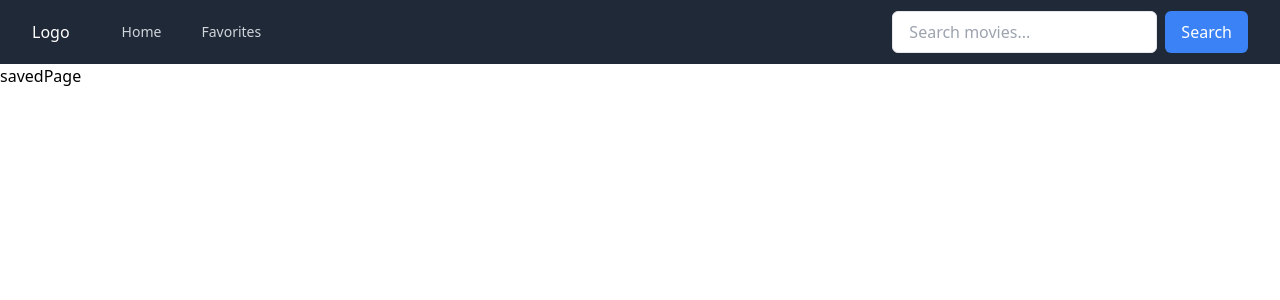
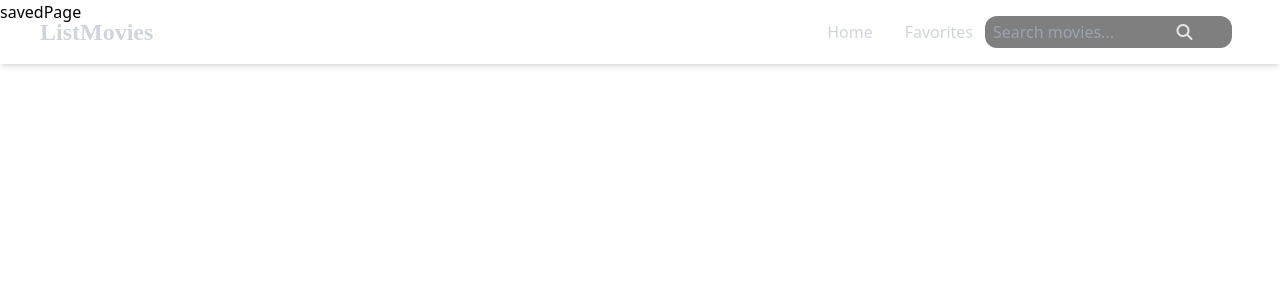
Before and after one commit to Hacktiv8-Project4/movies-project, a React (Create React App) app: page /saved in a window 1280 px wide. Shown: the top 300 px of the page. Built offline with nearby package versions, Linux system fonts and the light colour scheme; the HTML template or start-up script is replaced by a standard one.

Commit message:
update style responsive header

```diff
--- a/src/App.css
+++ b/src/App.css
@@ -1,38 +1,3 @@
 .App {
-  text-align: center;
+  background-color: black;
 }
-
-.App-logo {
-  height: 40vmin;
-  pointer-events: none;
-}
-
-@media (prefers-reduced-motion: no-preference) {
-  .App-logo {
-    animation: App-logo-spin infinite 20s linear;
-  }
-}
-
-.App-header {
-  background-color: #282c34;
-  min-height: 100vh;
-  display: flex;
-  flex-direction: column;
-  align-items: center;
-  justify-content: center;
-  font-size: calc(10px + 2vmin);
-  color: white;
-}
-
-.App-link {
-  color: #61dafb;
-}
-
-@keyframes App-logo-spin {
-  from {
-    transform: rotate(0deg);
-  }
-  to {
-    transform: rotate(360deg);
-  }
-}
--- a/src/components/HeaderComponent.jsx
+++ b/src/components/HeaderComponent.jsx
@@ -1,63 +1,79 @@
 import React, { useState } from "react";
 import { useDispatch } from "react-redux";
+import { Link } from "react-router-dom";
 import { fetchSearchMovies } from "../redux/slices/moviesSlice";
 
 function HeaderComponent() {
   const dispatch = useDispatch();
   const [searchTerm, setSearchTerm] = useState("");
+  let [open, setOpen] = useState(false);
 
   const handleSearch = (e) => {
     e.preventDefault();
     dispatch(fetchSearchMovies(searchTerm));
     setSearchTerm("");
   };
+
   return (
-    <nav className="bg-gray-800">
-      <div className="max-w-7xl mx-auto px-4 sm:px-6 lg:px-8">
-        <div className="flex items-center justify-between h-16">
-          <div className="flex items-center">
-            <div className="flex-shrink-0">
-              <span className="text-white">Logo</span>
+    <div className="shadow-md w-full fixed top-0 left-0">
+      <div className="bg-transparent md:flex items-center justify-between py-4 md:px-10 px-7">
+        <div className="font-bold text-2xl cursor-pointer items-center font-[Poppins] text-gray-300">
+          ListMovies
         </div>
-            <div className="hidden md:block">
-              <div className="ml-10 flex items-baseline space-x-4">
-                <a
-                  href="/"
-                  className="text-gray-300 hover:bg-gray-700 hover:text-white px-3 py-2 rounded-md text-sm font-medium"
+        <div
+          onClick={() => setOpen(!open)}
+          className="text-3xl absolute right-8 top-3 cursor-pointer md:hidden"
+        >
+          <i
+            className={
+              open
+                ? "fa-solid fa-xmark text-gray-300"
+                : "fa-solid fa-bars text-gray-300"
+            }
+          ></i>
+        </div>
+
+        <ul
+          className={`md:flex md:items-center md:pb-0 pb-12 absolute md:static bg-transparent md:z-auto z-[-1] left-0 w-full md:w-auto md:pl-0 pl-9 transition-all duration-500 ease-in ${
+            open ? "" : "top-[-490px]"
+          }`}
+        >
+          <li className="md:ml-8 text-md md:my-0 my-7">
+            <Link
+              to="/"
+              className="text-gray-300 hover:text-gray-400 duration-500"
             >
               Home
-                </a>
-                <a
-                  href="/saved"
-                  className="text-gray-300 hover:bg-gray-700 hover:text-white px-3 py-2 rounded-md text-sm font-medium"
+            </Link>
+          </li>
+          <li className="md:ml-8 text-md md:my-0 my-7 mr-3">
+            <Link
+              to="/favorites"
+              className="text-gray-300 hover:text-gray-400 duration-500"
             >
               Favorites
-                </a>
-              </div>
-            </div>
-          </div>
-          <div className="flex">
-            <div className="relative mx-auto text-gray-600">
+            </Link>
+          </li>
+          <div className="relative mx-auto text-gray-400">
             <form onSubmit={handleSearch} className="flex">
               <input
                 type="text"
+                placeholder="Search movies..."
                 value={searchTerm}
                 onChange={(e) => setSearchTerm(e.target.value)}
-                  placeholder="Search movies..."
-                  className="px-4 py-2 border rounded-md"
+                className="px-2 py-1 bg-black/50 rounded-xl mr-2 focus:outline-none"
               />
               <button
                 type="submit"
-                  className="bg-blue-500 text-white px-4 py-2 ml-2 rounded-md"
+                className="absolute left-40 mt-1 md:right-0 md:mt-1 md:mr-4"
               >
-                  Search
+                <i className="fa-solid fa-magnifying-glass text-gray-200"></i>
               </button>
             </form>
           </div>
+        </ul>
       </div>
     </div>
-      </div>
-    </nav>
   );
 }
 
--- a/src/pages/HomePage.jsx
+++ b/src/pages/HomePage.jsx
@@ -15,7 +15,7 @@ function HomePage() {
   }, [dispatch]);
 
   return (
-    <div>
+    <div className="App">
       {isLoadingData === true ? (
         <p>Loading...</p>
       ) : moviesData ? (
```
Lines whose indentation alone changed are shown as unchanged.
